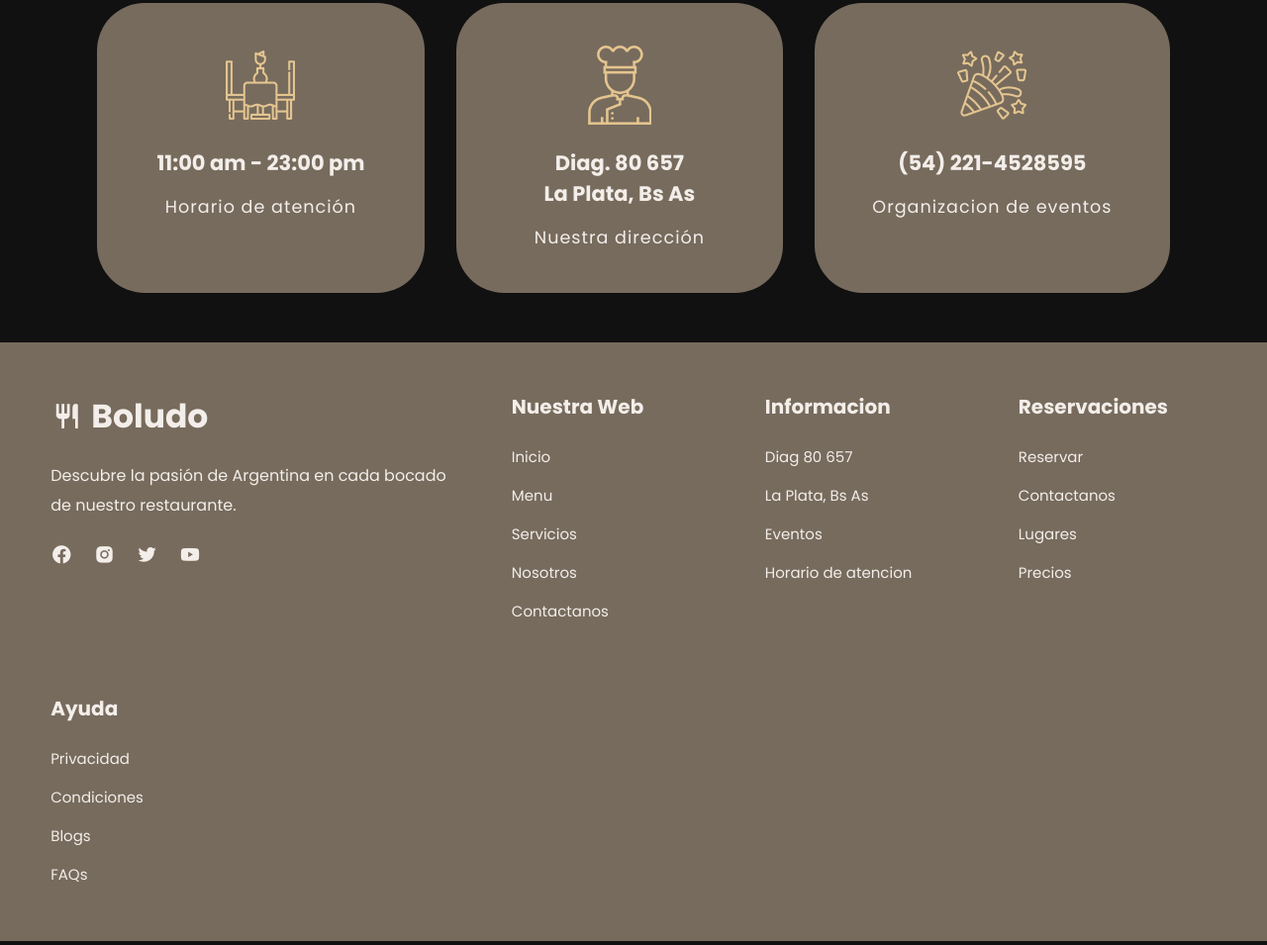
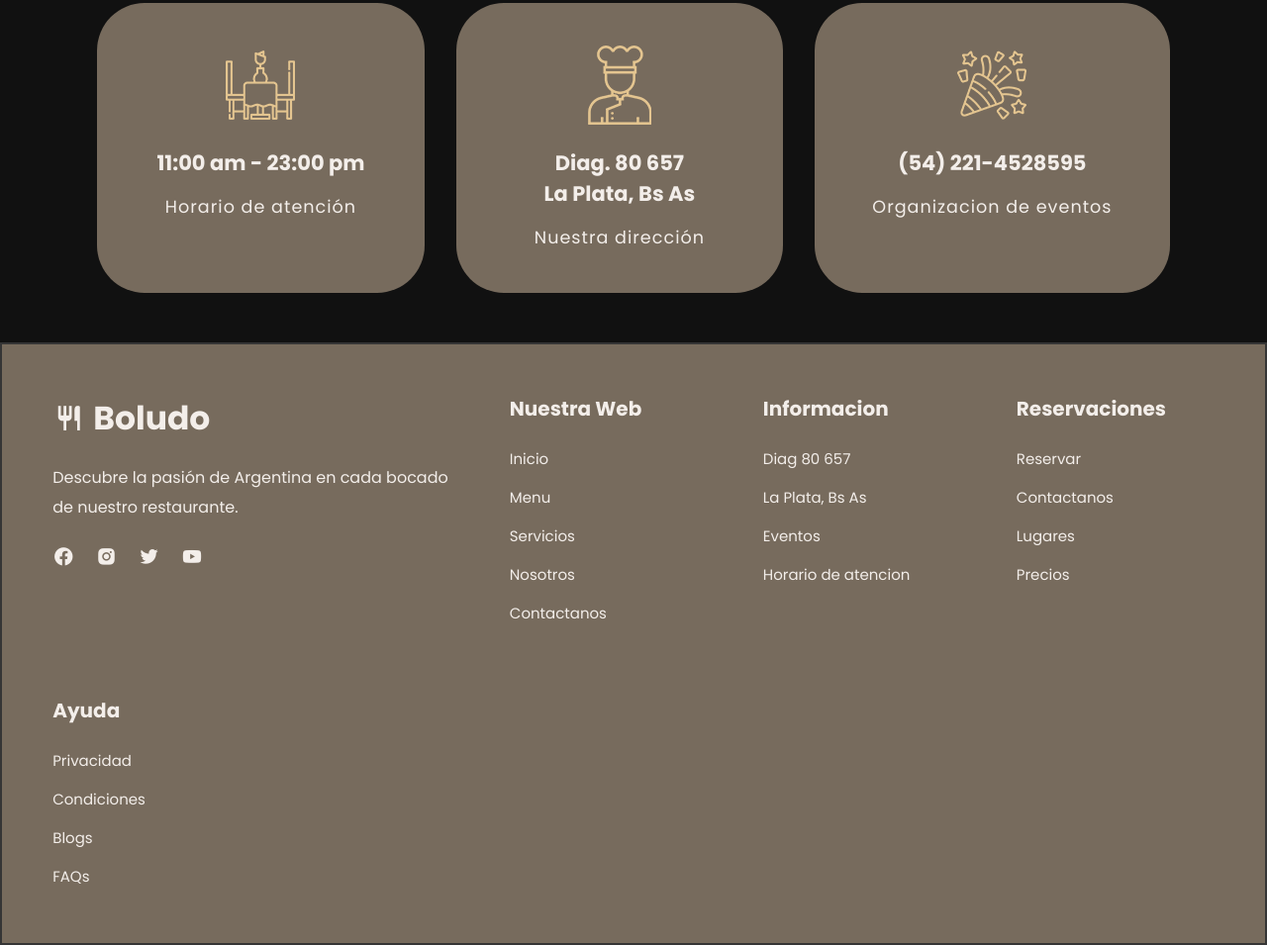
Before and after one commit to NicolasCorte/ProyectoFinalCorte, a plain HTML site: page index.html in a window 1280 px wide. Shown: the part 2492-3447 px from the top of the page at 99% size. Drawn offline with nearby package versions, Linux system fonts and the light colour scheme.

Commit message:
Update styles.css

```diff
--- a/css/styles.css
+++ b/css/styles.css
@@ -348,6 +348,9 @@ footer {
   position: absolute;
   left: 0;
   right: 0;
+  border-width: 2px;
+  border-style: solid;
+  border-color: #353535;
 }
 
 .footer-content h4 {
```
